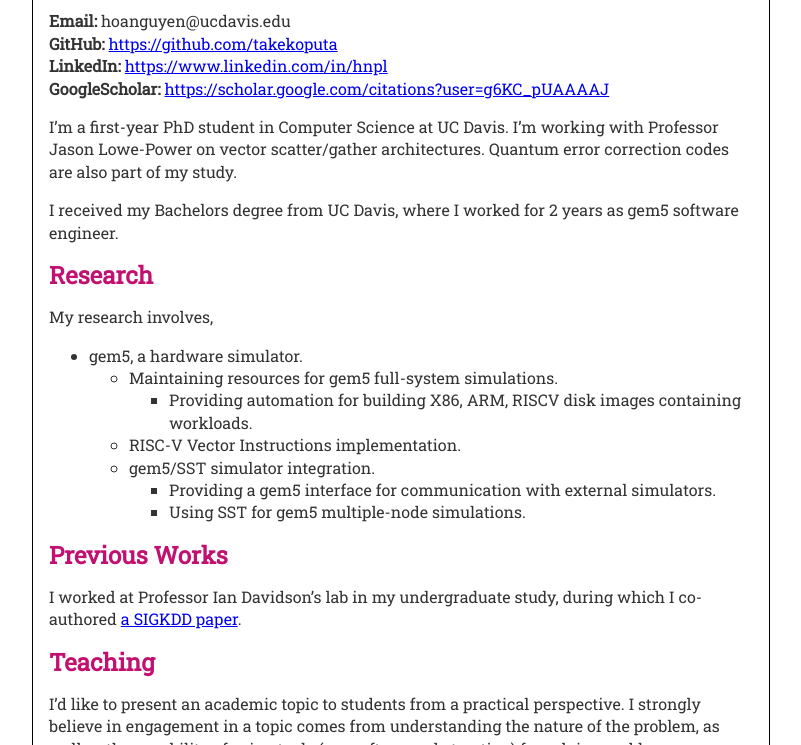
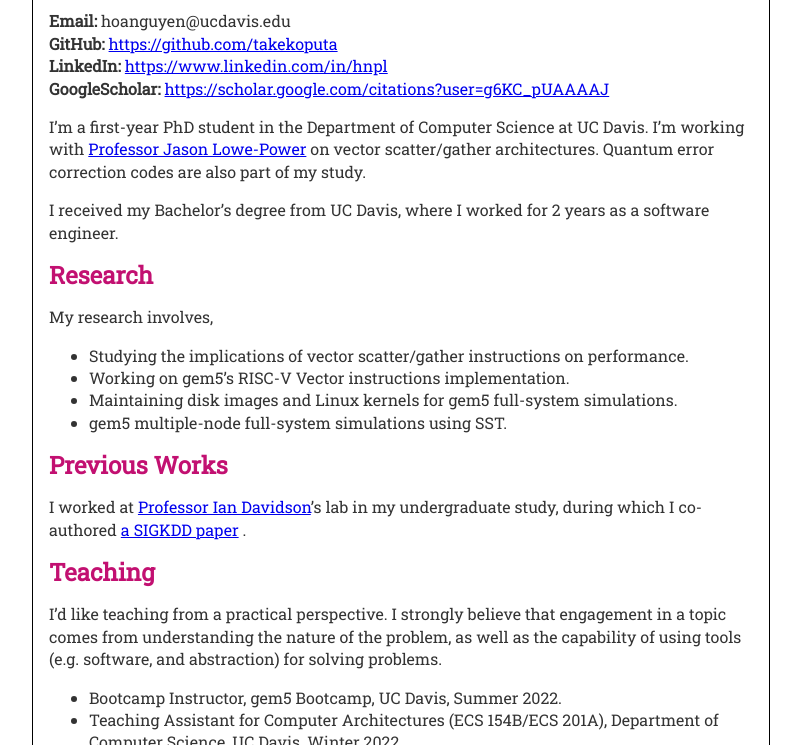
Before and after one commit to takekoputa/website, a plain HTML site: page docs/index.html in a window 1280 px wide. Shown: the part 55-800 px from the top of the page, without its empty margins (239-1040 px from the left). Drawn offline with Linux system fonts and the light colour scheme.

Commit message:
Update the index page
Signed-off-by: Hoa Nguyen <hn@hnpl.org>

```diff
--- a/docs/index.html
+++ b/docs/index.html
@@ -4,7 +4,7 @@
   <meta charset="utf-8" />
   <meta name="generator" content="pandoc" />
   <meta name="viewport" content="width=device-width, initial-scale=1.0, user-scalable=yes" />
-  <title>index</title>
+  <title>Hoa Nguyen</title>
   <style>
     code{white-space: pre-wrap;}
     span.smallcaps{font-variant: small-caps;}
@@ -14,6 +14,9 @@
     ul.task-list{list-style: none;}
   </style>
   <link rel="stylesheet" href="css/main.css" />
+  <!--[if lt IE 9]>
+    <script src="//cdnjs.cloudflare.com/ajax/libs/html5shiv/3.7.3/html5shiv-printshiv.min.js"></script>
+  <![endif]-->
 </head>
 <body>
 <h1 id="hi-im-hoa-nguyen.">Hi, I’m Hoa Nguyen.</h1>
@@ -21,33 +24,25 @@
 <strong>GitHub:</strong> <a href="https://github.com/takekoputa">https://github.com/takekoputa</a><br />
 <strong>LinkedIn:</strong> <a href="https://www.linkedin.com/in/hnpl">https://www.linkedin.com/in/hnpl</a><br />
 <strong>GoogleScholar:</strong> <a href="https://scholar.google.com/citations?user=g6KC_pUAAAAJ">https://scholar.google.com/citations?user=g6KC_pUAAAAJ</a></p>
-<p>I’m a first-year PhD student in Computer Science at UC Davis. I’m working with Professor Jason Lowe-Power on vector scatter/gather architectures. Quantum error correction codes are also part of my study.</p>
-<p>I received my Bachelors degree from UC Davis, where I worked for 2 years as gem5 software engineer.</p>
+<p>I’m a first-year PhD student in the Department of Computer Science at UC Davis. I’m working with <a href="https://arch.cs.ucdavis.edu/people/jason-lowe-power">Professor Jason Lowe-Power</a> on vector scatter/gather architectures. Quantum error correction codes are also part of my study.</p>
+<p>I received my Bachelor’s degree from UC Davis, where I worked for 2 years as a software engineer.</p>
 <h2 id="research">Research</h2>
 <p>My research involves,</p>
 <ul>
-<li>gem5, a hardware simulator.
-<ul>
-<li>Maintaining resources for gem5 full-system simulations.
-<ul>
-<li>Providing automation for building X86, ARM, RISCV disk images containing workloads.</li>
-</ul></li>
-<li>RISC-V Vector Instructions implementation.</li>
-<li>gem5/SST simulator integration.
-<ul>
-<li>Providing a gem5 interface for communication with external simulators.</li>
-<li>Using SST for gem5 multiple-node simulations.</li>
-</ul></li>
-</ul></li>
+<li>Studying the implications of vector scatter/gather instructions on performance.</li>
+<li>Working on gem5’s RISC-V Vector instructions implementation.</li>
+<li>Maintaining disk images and Linux kernels for gem5 full-system simulations.</li>
+<li>gem5 multiple-node full-system simulations using SST.</li>
 </ul>
 <h2 id="previous-works">Previous Works</h2>
-<p>I worked at Professor Ian Davidson’s lab in my undergraduate study, during which I co-authored <a href="https://scholar.google.com/citations?view_op=view_citation&amp;hl=en&amp;user=g6KC_pUAAAAJ&amp;citation_for_view=g6KC_pUAAAAJ:u5HHmVD_uO8C">a SIGKDD paper</a>.</p>
+<p>I worked at <a href="https://faculty.engineering.ucdavis.edu/davidson/">Professor Ian Davidson</a>’s lab in my undergraduate study, during which I co-authored <a href="https://scholar.google.com/citations?view_op=view_citation&amp;hl=en&amp;user=g6KC_pUAAAAJ&amp;citation_for_view=g6KC_pUAAAAJ:u5HHmVD_uO8C">a SIGKDD paper</a> .</p>
 <h2 id="teaching">Teaching</h2>
-<p>I’d like to present an academic topic to students from a practical perspective. I strongly believe in engagement in a topic comes from understanding the nature of the problem, as well as the capability of using tools (e.g. software, abstraction) for solving problems.</p>
+<p>I’d like teaching from a practical perspective. I strongly believe that engagement in a topic comes from understanding the nature of the problem, as well as the capability of using tools (e.g. software, and abstraction) for solving problems.</p>
 <ul>
+<li>Bootcamp Instructor, gem5 Bootcamp, UC Davis, Summer 2022.</li>
+<li>Teaching Assistant for Computer Architectures (ECS 154B/ECS 201A), Department of Computer Science, UC Davis, Winter 2022.</li>
+<li>Teaching Assistant for Optimization (MAT 168), Department of Mathematics, UC Davis, Spring 2019.</li>
 <li>Teaching Assistant for Introduction to Abstract Mathematics (MAT 108), Department of Mathematics, UC Davis, Winter 2019.</li>
-<li>Teaching Assistant for Optimization (MAT 168), Department of Mathematics, UC Davis, Spring 2019.</li>
-<li>Teaching Assistant for Computer Architectures (ECS 154B/ECS 201A), Department of Computer Science, UC Davis, Winter 2022.</li>
 </ul>
 <h2 id="open-source-contributions">Open-source Contributions</h2>
 <ul>
@@ -55,7 +50,7 @@
 <li><a href="https://github.com/sagemath/sage/commits?author=takekoputa">SageMath</a></li>
 </ul>
 <h2 id="other-projects">Other Projects</h2>
-<p>I ocassionally solves problems at <a href="https://projecteuler.net/">https://projecteuler.net/</a> and <a href="https://rosalind.info/">https://rosalind.info/</a>.</p>
+<p>I ocassionally solve problems at <a href="https://projecteuler.net/">https://projecteuler.net/</a> and <a href="https://rosalind.info/">https://rosalind.info/</a>.</p>
 <head>
     <link rel="preconnect" href="https://fonts.googleapis.com">
     <link rel="preconnect" href="https://fonts.gstatic.com" crossorigin>
```
Also changed, not shown: 4 other files.
